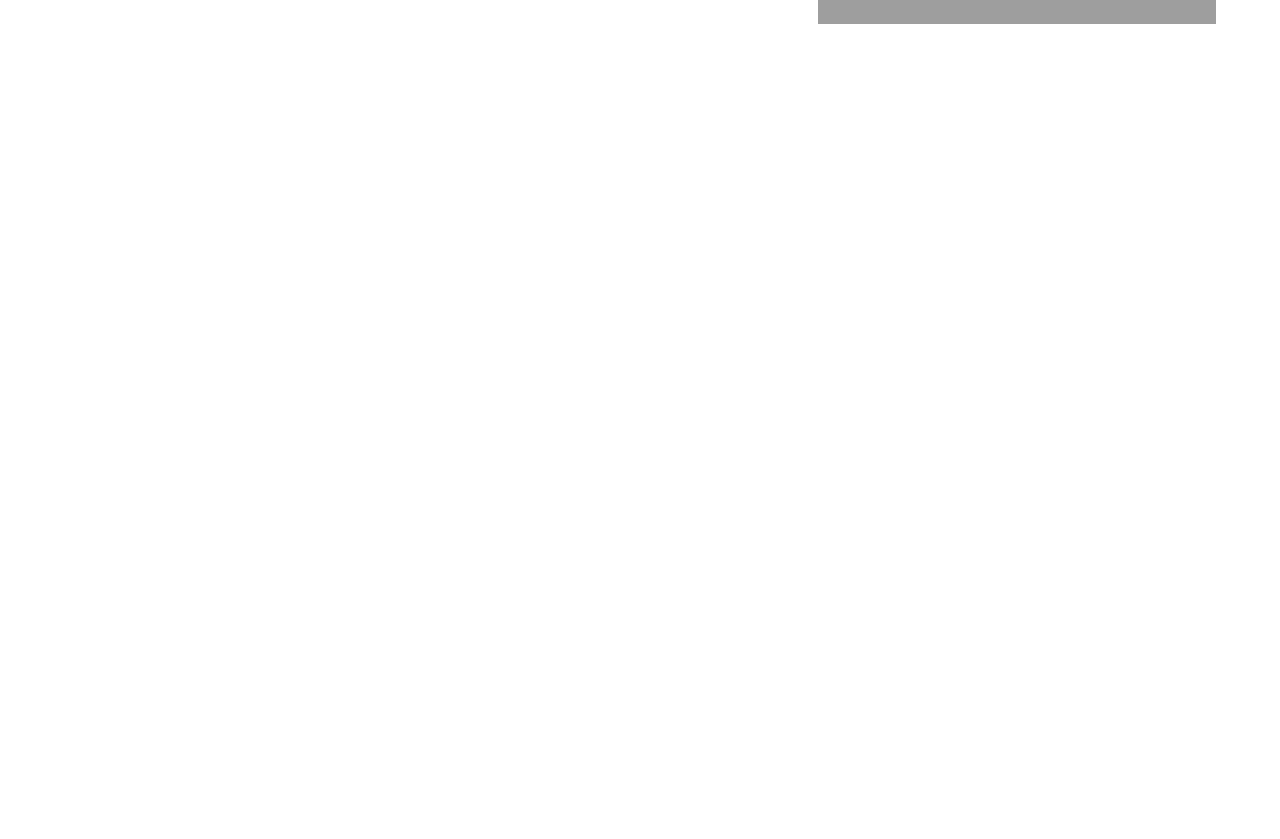
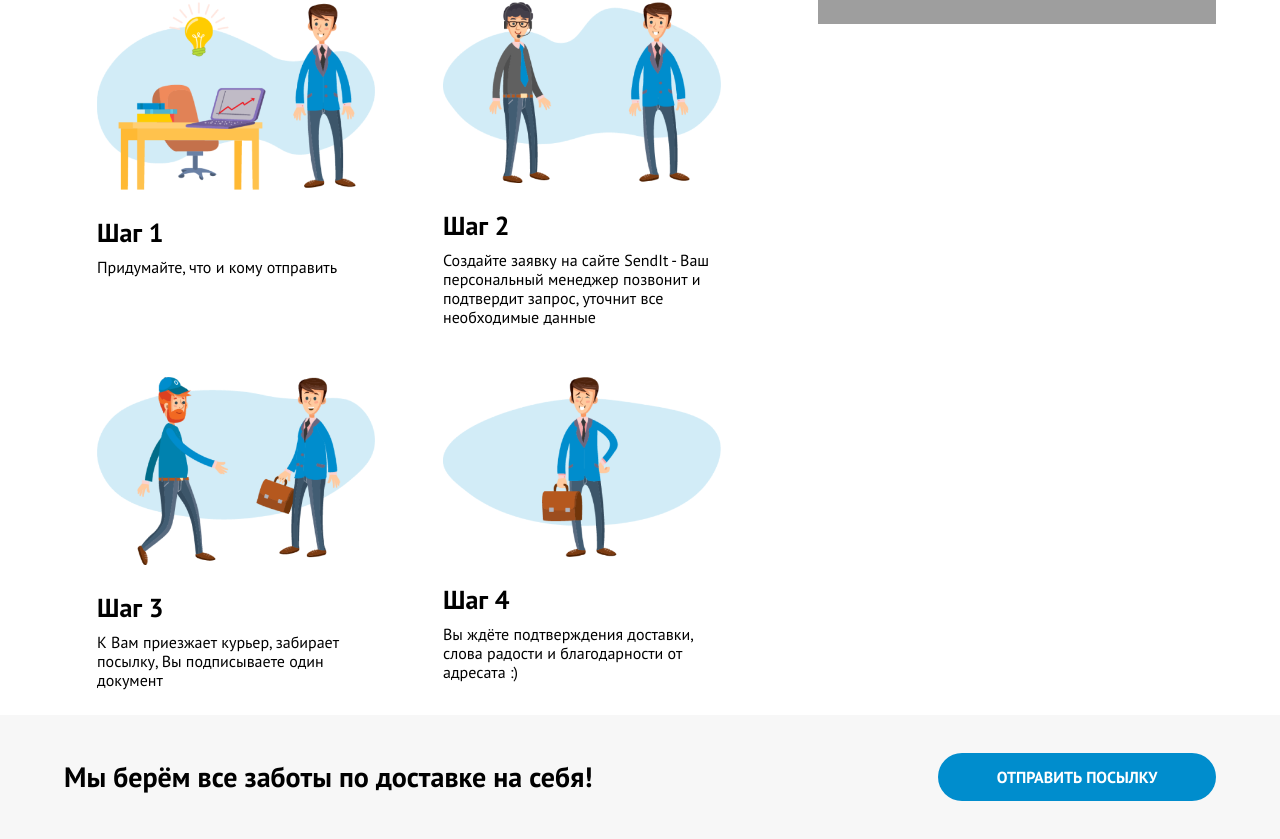
Before and after one commit to alexyasinsky/delivery, a Vue app: page / in a window 1280 px wide. Shown: the part 791-1630 px from the top of the page. Before the commit the page ends 815 px from the top, so only its background shows below. Built offline with nearby package versions, Linux system fonts and the light colour scheme; grey boxes are pictures that could not be loaded.

Commit message:
Main comp created. Info, Steps & Offer -> Main

```diff
--- a/src/App.vue
+++ b/src/App.vue
@@ -1,7 +1,7 @@
 <script setup>
-  import TheHeader from './components/TheHeader.vue';
-  import TheLeading from './components/TheLeading.vue';
-  import TheInfo from './components/TheInfo.vue';
+import TheHeader from './components/TheHeader.vue';
+import TheLeading from './components/TheLeading.vue';
+import TheMain from './components/TheMain.vue';
 </script>
 
 <template>
@@ -9,12 +9,12 @@
     <the-leading>
       <the-header></the-header>
     </the-leading>
-    <the-info/>
+    <the-main />
   </div>
 </template>
 
 <style scoped>
-  .wrapper {
-      flex-grow: 1;
-  }
+.wrapper {
+  flex-grow: 1;
+}
 </style>
--- a/src/components/TheInfo.vue
+++ /dev/null
@@ -1,106 +0,0 @@
-<script setup>
-  import VButton from './VButton.vue';
-</script>
-
-<template>
-  <div class="info padding-site">
-    <img src="../assets/img/robot.png" alt="robot"/>
-    <h1>Мы – агрегатор служб доставки</h1>
-    <p>
-      С нами удобно вам, вашим клиентам и курьерским службам. Для вас наши
-      услуги бесплатны, так как мы получаем бонусы от служб доставок за
-      предоставленный объем заказов, а вы получаете надежный сервис в подарок!
-    </p>
-    <form action="#">
-      <v-button value="Отправить посылку" />
-    </form>
-  </div>
-</template>
-
-<style lang="scss" scoped>
-.info {
-  background-color: #f7f7f7;
-  img {
-    display: block;
-    margin-left: auto;
-    margin-right: auto;
-    width: 278px;
-  }
-}
-
-@media (min-width: 320px) {
-  .info {
-    margin-top: 227px;
-    padding-top: 17px;
-    height: 354px;
-    img {
-      width: 278px;
-    }
-    h1 {
-      margin-top: 26px;
-      font-size: 18px;
-      line-height: 22px;
-    }
-    p {
-      margin-top: 8px;
-      font-size: 12px;
-      line-height: 14px;
-      margin-bottom: 21px;
-    }
-  }
-}
-
-@media (min-width: 513px) {
-  .info {
-    margin-top: 195px;
-  }
-}
-
-@media (min-width: 768px) {
-  .info {
-    margin-top: 0;
-    position: relative;
-    padding-top: 84px;
-    height: 230px;
-    img {
-      float: right;
-      width: 398px;
-      margin-top: -10px;
-    }
-    h1 {
-      margin-top: 0;
-      position: absolute;
-      top: 25px;
-      font-size: 36px;
-      line-height: 43px;
-    }
-    p {
-      font-size: 14px;
-      line-height: 17px;
-      margin-bottom: 36px;
-
-    }
-  }
-}
-
-@media (min-width: 1440px) {
-  .info {
-    padding-top: 95px;
-    height: 362px;
-    position: unset;
-    img {
-      width: 660px;
-      margin-left: 62px;
-    }
-    h1 {
-      position: unset;
-    }
-    p {
-      margin-top: 30px;
-      font-size: 16px;
-      line-height: 19px;
-      margin-bottom: 40px;
-    }
-  }
-}
-</style>
--- /dev/null
+++ b/src/components/TheMain.vue
@@ -0,0 +1,255 @@
+<script setup>
+import VButton from './VButton.vue';
+
+const steps = [
+  {
+    image: 'step1',
+    highline: 'Шаг 1',
+    text: 'Придумайте, что и кому отправить',
+  },
+  {
+    image: 'step2',
+    highline: 'Шаг 2',
+    text: 'Создайте заявку на сайте SendIt - Ваш персональный менеджер позвонит и подтвердит запрос, уточнит все необходимые данные',
+  },
+  {
+    image: 'step3',
+    highline: 'Шаг 3',
+    text: 'К Вам приезжает курьер, забирает посылку, Вы подписываете один документ',
+  },
+  {
+    image: 'step4',
+    highline: 'Шаг 4',
+    text: 'Вы ждёте подтверждения доставки, слова радости и благодарности от адресата :)',
+  },
+];
+</script>
+
+<template>
+  <main>
+    <section class="info padding-site">
+      <img src="../assets/img/robot.png" alt="robot" />
+      <h1>Мы – агрегатор служб доставки</h1>
+      <p>
+        С нами удобно вам, вашим клиентам и курьерским службам. Для вас наши
+        услуги бесплатны, так как мы получаем бонусы от служб доставок за
+        предоставленный объем заказов, а вы получаете надежный сервис в подарок!
+      </p>
+      <form action="#">
+        <v-button value="Отправить посылку" />
+      </form>
+    </section>
+    <section class="step__box padding-site">
+      <div class="step" v-for="(step, ind) in steps" :key="ind">
+        <img :src="`src/assets/img/${step.image}.png`" :alt="step.image" />
+        <h3>{{ step.highline }}</h3>
+        <p>{{ step.text }}</p>
+      </div>
+    </section>
+    <section class="offer padding-site">
+      <h1>Мы берём все заботы по доставке на себя!</h1>
+      <form action="#">
+        <v-button value="Отправить посылку" />
+      </form>
+    </section>
+  </main>
+</template>
+
+<style lang="scss" scoped>
+.info {
+  background-color: #f7f7f7;
+  img {
+    display: block;
+    margin-left: auto;
+    margin-right: auto;
+    width: 278px;
+  }
+}
+
+.step {
+  &__box {
+    display: flex;
+    flex-direction: column;
+  }
+  img {
+    display: block;
+    margin-left: auto;
+    margin-right: auto;
+  }
+}
+
+.offer {
+  background-color: #f7f7f7;
+}
+
+@media (min-width: 320px) {
+  .info {
+    margin-top: 227px;
+    padding-top: 17px;
+    height: 354px;
+    img {
+      width: 278px;
+    }
+    h1 {
+      margin-top: 26px;
+      font-size: 18px;
+      line-height: 22px;
+    }
+    p {
+      margin-top: 8px;
+      font-size: 12px;
+      line-height: 14px;
+      margin-bottom: 21px;
+    }
+  }
+
+  .step {
+    margin: 25px 0;
+    img {
+      width: 278px;
+    }
+    h3 {
+      margin-top: 27px;
+      font-size: 26px;
+      line-height: 31px;
+    }
+    p {
+      margin-top: 10px;
+      font-size: 14px;
+      line-height: 17px;
+    }
+  }
+
+  .offer {
+    padding-bottom: 23px;
+    h1 {
+      display: block;
+      padding-top: 23px;
+      font-size: 24px;
+      line-height: 29px;
+    }
+    form {
+      margin-top: 23px;
+    }
+  }
+}
+
+@media (min-width: 513px) {
+  .info {
+    margin-top: 195px;
+  }
+}
+
+@media (min-width: 768px) {
+  .info {
+    margin-top: 0;
+    position: relative;
+    padding-top: 84px;
+    height: 230px;
+    img {
+      float: right;
+      width: 398px;
+      margin-top: -10px;
+    }
+    h1 {
+      margin-top: 0;
+      position: absolute;
+      top: 25px;
+      font-size: 36px;
+      line-height: 43px;
+    }
+    p {
+      font-size: 14px;
+      line-height: 17px;
+      margin-bottom: 36px;
+    }
+  }
+
+  .step {
+    padding-bottom: 0;
+    margin: 25px 33px;
+    width: 278px;
+    &__box {
+      padding-top: 12px;
+      flex-direction: row;
+      flex-wrap: wrap;
+      justify-content: space-between;
+    }
+    h3 {
+      margin-top: 27px;
+    }
+    p {
+      margin-top: 10px;
+      font-size: 16px;
+      line-height: 19px;
+    }
+  }
+
+  .offer {
+    display: flex;
+    justify-content: space-between;
+    align-items: center;
+    height: 124px;
+    padding-bottom: 0;
+    h1 {
+      display: block;
+      padding-top: 0;
+      font-size: 28px;
+      line-height: 34px;
+    }
+    form {
+      margin: 0;
+    }
+  }
+}
+
+@media (min-width: 1440px) {
+  .info {
+    padding-top: 95px;
+    height: 362px;
+    position: unset;
+    img {
+      width: 660px;
+      margin-left: 62px;
+    }
+    h1 {
+      position: unset;
+    }
+    p {
+      margin-top: 30px;
+      font-size: 16px;
+      line-height: 19px;
+      margin-bottom: 40px;
+    }
+  }
+
+  .step {
+    margin: 40px 0;
+    width: 462px;
+    &__box {
+      padding-top: 18px;
+    }
+    img {
+      width: 462px;
+    }
+    h3 {
+      margin-top: 45px;
+      font-size: 30px;
+      line-height: 36px;
+    }
+    p {
+      margin-top: 20px;
+      font-size: 20px;
+      line-height: 24px;
+    }
+  }
+
+  .offer {
+    height: 180px;
+    h1 {
+      font-size: 36px;
+      line-height: 43px;
+    }
+  }
+}
+</style>
--- a/src/styles/main.scss
+++ b/src/styles/main.scss
@@ -52,17 +52,6 @@ li {
 
 summary {
     outline: 0;
-}
-
-
-.step {
-    &__box {
-        display: flex;
-        flex-direction: column;
-    }
-    &__footer {
-        background-color: #F7F7F7;
-    }
 }
 
 .callback {
@@ -383,36 +372,6 @@ footer {
     .margin-site {
         margin-left: calc(50% - 140px);
         margin-right: calc(50% - 140px);
-    }
-
-
-    .step {
-        margin: 25px 0;
-        &__img {
-            width: 278px;
-        }
-        &__highline {
-            margin-top: 27px;
-            font-size: 26px;
-            line-height: 31px;
-        }
-        &__text {
-            margin-top: 10px;
-            font-size: 14px;
-            line-height: 17px;
-        }
-        &__footer {
-            padding-bottom: 23px;
-            h1 {
-                display: block;
-                padding-top: 23px;
-                font-size: 24px;
-                line-height: 29px;
-            }
-            form {
-                margin-top: 23px;
-            }
-        }
     }
 
     .callback {
@@ -769,41 +728,7 @@ footer {
 
 
 
-    .step {
-        padding-bottom: 0;
-        margin: 25px 33px;
-        width: 278px;
-        &__box {
-            padding-top: 12px;
-            flex-direction: row;
-            flex-wrap: wrap;
-            justify-content: space-between;
-        }
-        &__highline {
-            margin-top: 27px;
-        }
-        &__text {
-            margin-top: 10px;
-            font-size: 16px;
-            line-height: 19px;
-        }
-        &__footer {
-            display: flex;
-            justify-content: space-between;
-            align-items: center;
-            height: 124px;
-            padding-bottom: 0;
-            h1 {
-                display: block;
-                padding-top: 0;
-                font-size: 28px;
-                line-height: 34px;
-            }
-            form {
-                margin: 0;
-            }
-        }
-    }
+
 
     .callback {
         display: flex;
@@ -1116,33 +1041,7 @@ footer {
 
 
 
-    .step {
-        margin: 40px 0;
-        width: 462px;
-        &__img {
-            width: 462px;
-        }
-        &__box {
-            padding-top: 18px;
-        }
-        &__highline {
-            margin-top: 45px;
-            font-size: 30px;
-            line-height: 36px;
-        }
-        &__text {
-            margin-top: 20px;
-            font-size: 20px;
-            line-height: 24px;
-        }
-        &__footer {
-            height: 180px;
-            h1 {
-                font-size: 36px;
-                line-height: 43px;
-            }
-        }
-    }
+
 
     .callback {
         height: 167px;
```
